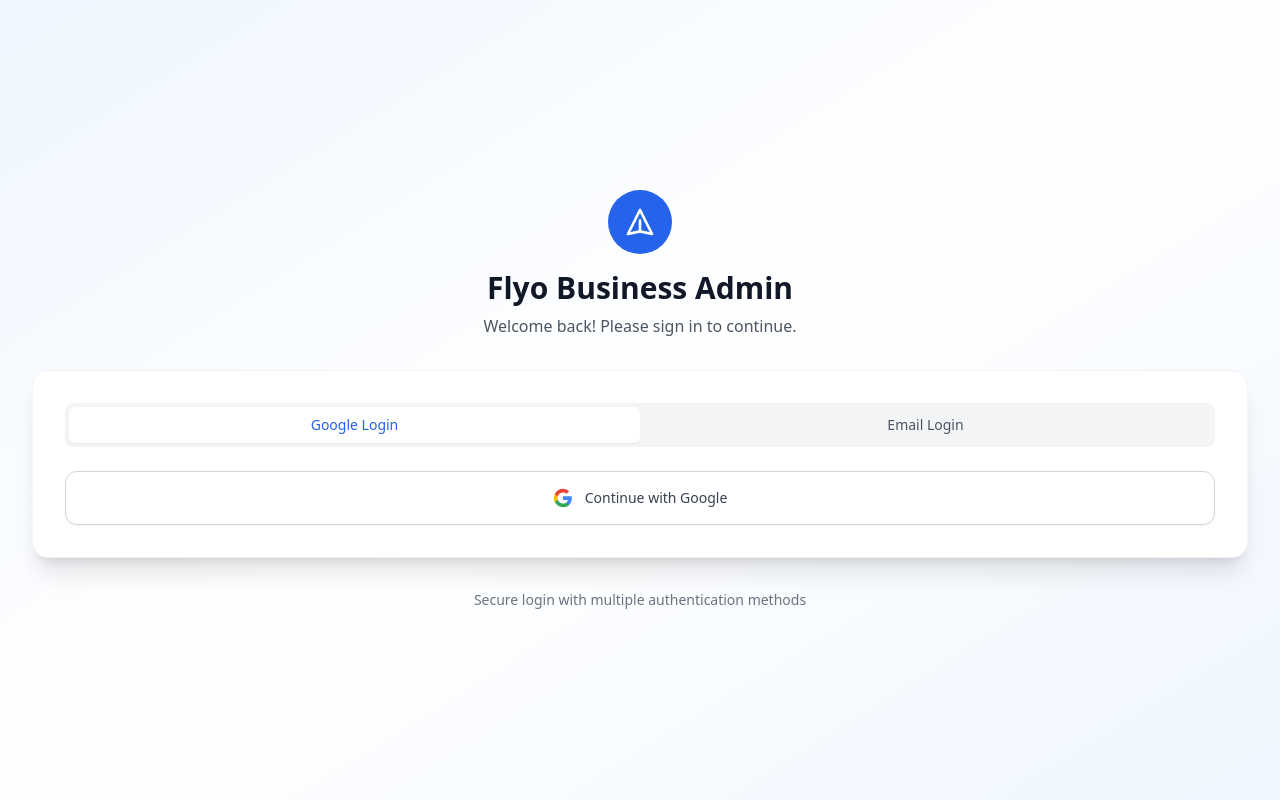
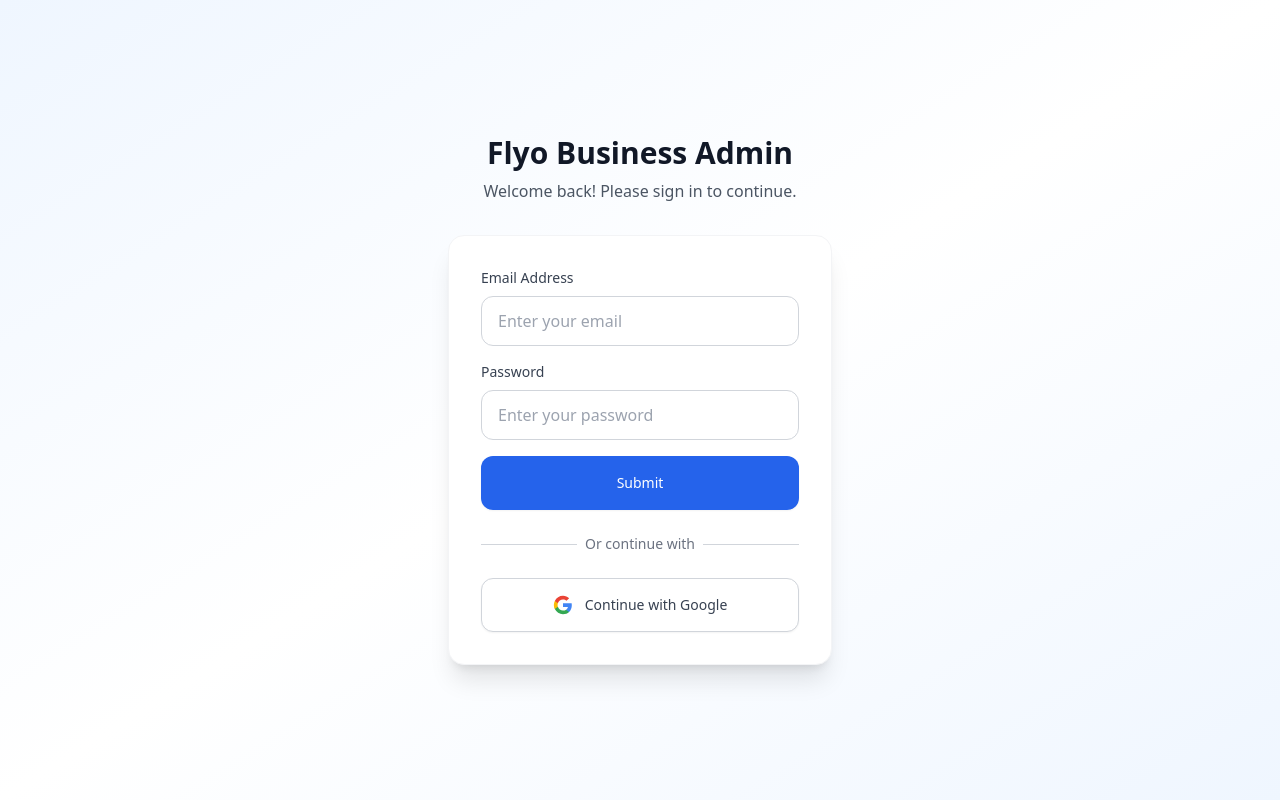
Before and after one commit to havahavai/new_agent_admin, a React (Vite) app: page /login in a window 1280 px wide. Built offline with nearby package versions, Linux system fonts and the light colour scheme.

Commit message:
changes on login page

```diff
--- a/src/pages/Login.tsx
+++ b/src/pages/Login.tsx
@@ -4,7 +4,7 @@
 const Login: React.FC = () => {
   const [isLoading, setIsLoading] = useState(false);
   const [error, setError] = useState<string | null>(null);
-  const [loginMode, setLoginMode] = useState<'google' | 'email'>('google');
+  // Removed loginMode state as we're showing both options together
   const [email, setEmail] = useState('');
   const [password, setPassword] = useState('');
 
@@ -205,14 +205,9 @@
 
   return (
     <div className="min-h-screen bg-gradient-to-br from-blue-50 via-white to-blue-50 flex items-center justify-center py-12 px-4 sm:px-6 lg:px-8">
-      <div className="max-w-md w-full">
-        {/* Logo/Brand Section */}
+      <div className="w-full sm:w-96 md:w-80 lg:w-96">
+        {/* Header Section */}
         <div className="text-center mb-8">
-          <div className="mx-auto h-16 w-16 bg-blue-600 rounded-full flex items-center justify-center mb-4">
-            <svg className="h-8 w-8 text-white" fill="none" stroke="currentColor" viewBox="0 0 24 24">
-              <path strokeLinecap="round" strokeLinejoin="round" strokeWidth={2} d="M12 19l9 2-9-18-9 18 9-2zm0 0v-8" />
-            </svg>
-          </div>
           <h1 className="text-3xl font-bold text-gray-900 mb-2">Flyo Business Admin</h1>
           <p className="text-gray-600">Welcome back! Please sign in to continue.</p>
         </div>
@@ -236,82 +231,7 @@
               </div>
             )}
 
-            {/* Login Mode Toggle */}
-            <div className="flex rounded-lg bg-gray-100 p-1 mb-6">
-              <button
-                onClick={() => {
-                  setLoginMode('google');
-                  setError(null);
-                  setEmail('');
-                  setPassword('');
-                }}
-                className={`flex-1 py-2 px-4 text-sm font-medium rounded-md transition-all duration-200 ${
-                  loginMode === 'google'
-                    ? 'bg-white text-blue-600 shadow-sm'
-                    : 'text-gray-600 hover:text-gray-900'
-                }`}
-              >
-                Google Login
-              </button>
-              <button
-                onClick={() => {
-                  setLoginMode('email');
-                  setError(null);
-                  setEmail('');
-                  setPassword('');
-                }}
-                className={`flex-1 py-2 px-4 text-sm font-medium rounded-md transition-all duration-200 ${
-                  loginMode === 'email'
-                    ? 'bg-white text-blue-600 shadow-sm'
-                    : 'text-gray-600 hover:text-gray-900'
-                }`}
-              >
-                Email Login
-              </button>
-            </div>
-
-            {/* Google Login */}
-            {loginMode === 'google' && (
-              <div>
-                <button
-                  onClick={handleGoogleLogin}
-                  disabled={isLoading}
-                  className="group relative w-full flex justify-center items-center py-4 px-6 border border-gray-300 text-sm font-medium rounded-xl text-gray-700 bg-white hover:bg-gray-50 focus:outline-none focus:ring-2 focus:ring-offset-2 focus:ring-blue-500 disabled:opacity-50 disabled:cursor-not-allowed transition-all duration-200 shadow-sm hover:shadow-md"
-                >
-                  {isLoading ? (
-                    <div className="flex items-center">
-                      <div className="animate-spin rounded-full h-5 w-5 border-b-2 border-blue-600 mr-3"></div>
-                      <span>Signing in...</span>
-                    </div>
-                  ) : (
-                    <div className="flex items-center">
-                      <svg className="w-5 h-5 mr-3" viewBox="0 0 24 24">
-                        <path
-                          fill="#4285F4"
-                          d="M22.56 12.25c0-.78-.07-1.53-.2-2.25H12v4.26h5.92c-.26 1.37-1.04 2.53-2.21 3.31v2.77h3.57c2.08-1.92 3.28-4.74 3.28-8.09z"
-                        />
-                        <path
-                          fill="#34A853"
-                          d="M12 23c2.97 0 5.46-.98 7.28-2.66l-3.57-2.77c-.98.66-2.23 1.06-3.71 1.06-2.86 0-5.29-1.93-6.16-4.53H2.18v2.84C3.99 20.53 7.7 23 12 23z"
-                        />
-                        <path
-                          fill="#FBBC05"
-                          d="M5.84 14.09c-.22-.66-.35-1.36-.35-2.09s.13-1.43.35-2.09V7.07H2.18C1.43 8.55 1 10.22 1 12s.43 3.45 1.18 4.93l2.85-2.22.81-.62z"
-                        />
-                        <path
-                          fill="#EA4335"
-                          d="M12 5.38c1.62 0 3.06.56 4.21 1.64l3.15-3.15C17.45 2.09 14.97 1 12 1 7.7 1 3.99 3.47 2.18 7.07l3.66 2.84c.87-2.6 3.3-4.53 6.16-4.53z"
-                        />
-                      </svg>
-                      <span>Continue with Google</span>
-                    </div>
-                  )}
-                </button>
-              </div>
-            )}
-
-            {/* Email/Password Login */}
-            {loginMode === 'email' && (
+            {/* Email/Password Login Form */}
             <form onSubmit={handleEmailPasswordLogin} className="space-y-4">
               <div>
                 <label htmlFor="email" className="block text-sm font-medium text-gray-700 mb-2">
@@ -352,11 +272,56 @@
                     <span>Signing in...</span>
                   </div>
                 ) : (
-                    <span>Sign In</span>
+                  <span>Submit</span>
                 )}
               </button>
             </form>
+
+            {/* Divider */}
+            <div className="relative my-6">
+              <div className="absolute inset-0 flex items-center">
+                <div className="w-full border-t border-gray-300" />
+              </div>
+              <div className="relative flex justify-center text-sm">
+                <span className="px-2 bg-white text-gray-500">Or continue with</span>
+              </div>
+            </div>
+
+            {/* Google Sign-in Button */}
+            <button
+              onClick={handleGoogleLogin}
+              disabled={isLoading}
+              className="w-full flex justify-center items-center py-4 px-6 border border-gray-300 text-sm font-medium rounded-xl text-gray-700 bg-white hover:bg-gray-50 focus:outline-none focus:ring-2 focus:ring-offset-2 focus:ring-blue-500 disabled:opacity-50 disabled:cursor-not-allowed transition-all duration-200 shadow-sm hover:shadow-md"
+            >
+              {isLoading ? (
+                <div className="flex items-center">
+                  <div className="animate-spin rounded-full h-5 w-5 border-b-2 border-blue-600 mr-3"></div>
+                  <span>Signing in...</span>
+                </div>
+              ) : (
+                <div className="flex items-center">
+                  <svg className="w-5 h-5 mr-3" viewBox="0 0 24 24">
+                    <path
+                      fill="#4285F4"
+                      d="M22.56 12.25c0-.78-.07-1.53-.2-2.25H12v4.26h5.92c-.26 1.37-1.04 2.53-2.21 3.31v2.77h3.57c2.08-1.92 3.28-4.74 3.28-8.09z"
+                    />
+                    <path
+                      fill="#34A853"
+                      d="M12 23c2.97 0 5.46-.98 7.28-2.66l-3.57-2.77c-.98.66-2.23 1.06-3.71 1.06-2.86 0-5.29-1.93-6.16-4.53H2.18v2.84C3.99 20.53 7.7 23 12 23z"
+                    />
+                    <path
+                      fill="#FBBC05"
+                      d="M5.84 14.09c-.22-.66-.35-1.36-.35-2.09s.13-1.43.35-2.09V7.07H2.18C1.43 8.55 1 10.22 1 12s.43 3.45 1.18 4.93l2.85-2.22.81-.62z"
+                    />
+                    <path
+                      fill="#EA4335"
+                      d="M12 5.38c1.62 0 3.06.56 4.21 1.64l3.15-3.15C17.45 2.09 14.97 1 12 1 7.7 1 3.99 3.47 2.18 7.07l3.66 2.84c.87-2.6 3.3-4.53 6.16-4.53z"
+                    />
+                  </svg>
+                  <span>Continue with Google</span>
+                </div>
               )}
+            </button>
 
             {/* Try Again Button */}
             {error && (
@@ -365,6 +330,8 @@
                   onClick={() => {
                     setError(null);
                     setIsLoading(false);
+                    setEmail('');
+                    setPassword('');
                   }}
                   className="text-sm text-blue-600 hover:text-blue-500 underline font-medium"
                 >
@@ -375,12 +342,7 @@
           </div>
         </div>
 
-        {/* Footer */}
-        <div className="text-center mt-8">
-          <p className="text-sm text-gray-500">
-            Secure login with multiple authentication methods
-          </p>
-        </div>
+
       </div>
     </div>
   );
```
Lines whose indentation alone changed are shown as unchanged.
